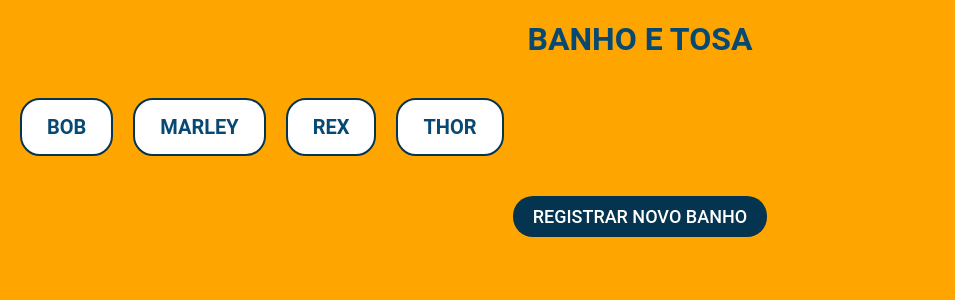
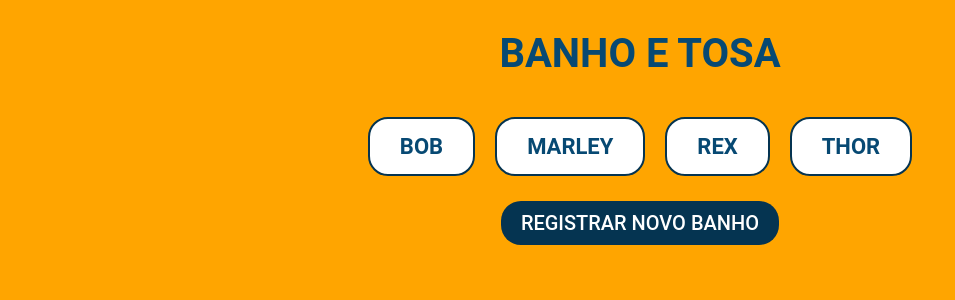
Before and after one commit to Welberth77/CuidaPet, a Python web app: template cuidapet/templates/banho_e_tosa/banho_e_tosa.html in a window 1280 px wide. Shown: the part 80-380 px from the top of the page, without its empty margins (0-955 px from the left). Run offline with Jinja, Linux system fonts and the light colour scheme; the template is opened without the code that fills it, so the values that code supplies are empty.

Commit message:
style: media querie, tam - medio, página banho e tosa, code: index.js

```diff
--- a/cuidapet/static/css/pages/banho_e_tosa.css
+++ b/cuidapet/static/css/pages/banho_e_tosa.css
@@ -32,6 +32,7 @@
     white-space: nowrap;  /* Não quebra linhas */
     padding: 10px 0;
     display: flex;
+    justify-content: center;
     list-style: none;
     gap: 20px;
 }
@@ -84,10 +85,14 @@
 }
 
 .pet-info h1 {
+    font-size: 26px;
+    font-weight: 700;
     margin-bottom: 10px;
 }
 
 .pet-info p {
+    font-size: 20px;
+    font-weight: 500;
     text-align: start;
     margin: 0 0 5px;
 }
@@ -123,7 +128,7 @@
 /* Botão de cadastro de novo pet */
 
 .cadastrar-novo-pet {
-    display: flex;
+    display: none;
     justify-content: center;
 }
 
@@ -171,6 +176,9 @@
 
     /* Container da lista de pets */
     /* Lista de pets */
+    .lista-pets {
+        justify-content: start;
+    }
     /* Estilo de cada item da lista de pets */
     .lista-pets li {
         padding: 15px 25px;
@@ -225,6 +233,51 @@
     body {
         background-color: green;
     }
+
+    /* Estilização da seção principal */
+    .banho-e-tosa {
+        padding: 0 40px;
+    }
+
+    /* Título da página */
+    .titulo-pagina {
+        font-size: 40px;
+        margin: 30px 0 0;
+    }
+
+    /* Container da lista de pets */
+    /* Lista de pets */
+    .lista-pets {
+        justify-content: center;
+    }
+    /* Estilo de cada item da lista de pets */
+    .lista-pets li {
+        padding: 15px 30px;
+    }
+
+    /* Estilo do nome do pet */
+    .lista-pets li h2 {
+        font-size: 22px;
+    }
+
+    /* Informações do pet */
+    /* Só é mostrada quando algum pet é selecionado */
+    .pet-info {
+        padding: 20px 40px;
+    }
+
+    /* Mensagem quando não há pets cadastrados */
+    .mensagem-vazia {
+        font-size: 24px;
+        font-weight: 600;
+        margin: 30px 0;
+    }
+
+    /* Botão de cadastro de novo pet */
+    .cadastrar-novo-pet a {
+        font-size: 20px;
+        margin: 15px 0 0;
+    }
 }
 
 /* Large (L) - Laptop */
--- a/cuidapet/static/js/index.js
+++ b/cuidapet/static/js/index.js
@@ -30,6 +30,7 @@ document.addEventListener("DOMContentLoaded", function () {
     const mensagemVazia = document.querySelector(".mensagem-vazia");
     const petInfo = document.querySelector(".pet-info");
     const linha = document.querySelector(".bloco-linha");
+    const cadastrarPet = document.querySelector(".cadastrar-novo-pet");
 
     // Simulação de um banco de dados de pets
     const pets = {
@@ -42,9 +43,11 @@ document.addEventListener("DOMContentLoaded", function () {
     // Verifica se há pets cadastrados
     if (listaPets.children.length > 0) {
         listaPets.style.display = "flex";
+        cadastrarPet.style.display = "flex";
         mensagemVazia.style.display = "none";
     } else {
         listaPets.style.display = "none";
+        cadastrarPet.style.display = "none";
         mensagemVazia.style.display = "block";
         linha.style.display = "block";
     }
```
